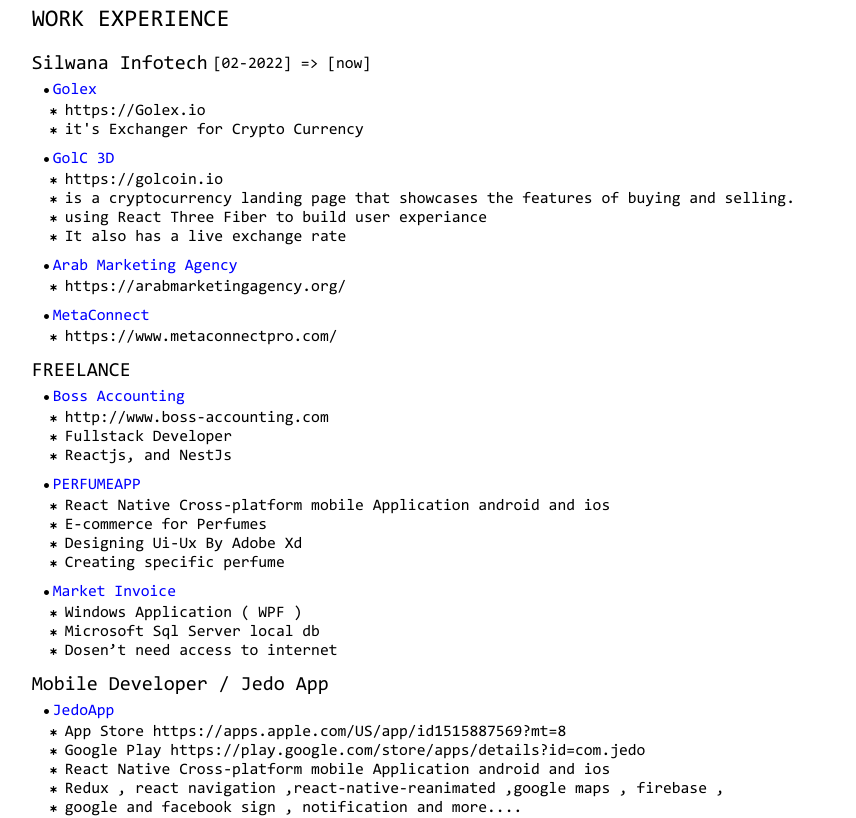
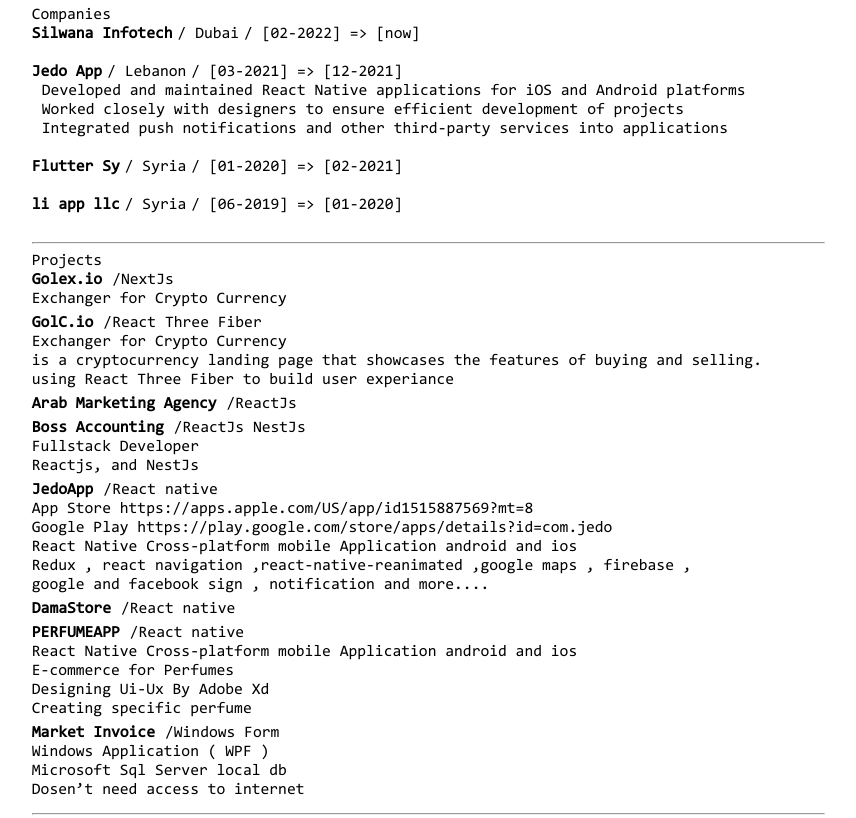
Before and after one commit to Mhde96/mohamd-almahdi-cv, a React (Create React App) app: page / in a window 1280 px wide. Shown: the part 1381-2199 px from the top of the page, without its empty margins (6-862 px from the left). Built offline with nearby package versions, Linux system fonts and the light colour scheme.

Commit message:
update cv

```diff
--- a/src/App.jsx
+++ b/src/App.jsx
@@ -9,6 +9,8 @@
 import { useReactToPrint } from "react-to-print";
 
 import "./print.scss";
+import { CompaniesSection } from "./sections/companies/CompaniesSection";
+import { ProjectsScection } from "./sections/projects/ProjectsScection";
 function App() {
   const componentRef = useRef();
 
@@ -24,6 +26,10 @@
       <Summary />
       <DigitalSkills />
       <hr />
+      <CompaniesSection />
+      <hr />
+      <ProjectsScection />
+      <hr />
       <Works />
       <hr />
       <Education />
--- /dev/null
+++ b/src/data/companiesData.js
@@ -0,0 +1,33 @@
+export const companiesData = [
+  {
+    name: "Silwana Infotech",
+    location: "Dubai",
+    time: "[02-2022] => [now]",
+    responsibilities: [],
+  },
+  {
+    name: "Jedo App",
+    location: "Lebanon",
+    time: "[03-2021] => [12-2021]",
+    type: "remotly",
+    responsibilities: [
+      "Developed and maintained React Native applications for iOS and Android platforms",
+      "Worked closely with designers to ensure  efficient development of projects",
+      "Integrated push notifications and other third-party services into applications",
+    ],
+  },
+  {
+    name: "Flutter Sy",
+    location: "Syria",
+    time: "[01-2020] => [02-2021]",
+    type: "remotly",
+    description: "",
+  },
+  {
+    name: "li app llc",
+    location: "Syria",
+    time: "[06-2019] => [01-2020]",
+    type: "remotly",
+    description: "",
+  },
+];
--- /dev/null
+++ b/src/data/projectsData.js
@@ -0,0 +1,81 @@
+export const projectsData = [
+  {
+    name: "Golex.io",
+    technologiesUsed: "NextJs",
+    link: "",
+    libraries: [
+      "nextJs",
+      "typescript",
+      "framer-motion",
+      "material-ui",
+      "Restful api",
+    ],
+    description: "Exchanger for Crypto Currency",
+  },
+  {
+    name: "GolC.io",
+    technologiesUsed: "React Three Fiber",
+    link: "https://golcoin.io",
+
+    libraries: ["nextJs", "framer-motion", "material-ui", "Restful api"],
+    description: "Exchanger for Crypto Currency",
+    features: [
+      "is a cryptocurrency landing page that showcases the features of buying and selling.",
+      "using React Three Fiber to build user experiance ",
+    ],
+  },
+  // {
+  //   name: "Meta Connect",
+  //   // link: "https://arabmarketingagency.org/",
+  // },
+  {
+    name: "Arab Marketing Agency",
+    technologiesUsed: "ReactJs",
+    link: "https://arabmarketingagency.org/",
+  },
+  {
+    name: "Boss Accounting ",
+    technologiesUsed: "ReactJs NestJs",
+    link: "http://www.boss-accounting.com",
+    features: ["Fullstack Developer", "Reactjs, and NestJs"],
+    libraries: ["ReactJs", "Redux , react navigation"],
+  },
+  {
+    name: "JedoApp ",
+    technologiesUsed: "React native",
+    // "link": "https://apps.apple.com/US/app/id1515887569?mt=8",
+    features: [
+      "App Store https://apps.apple.com/US/app/id1515887569?mt=8",
+      "Google Play https://play.google.com/store/apps/details?id=com.jedo",
+      "React Native Cross-platform mobile Application android and ios",
+      "Redux , react navigation ,react-native-reanimated ,google maps , firebase ,",
+      "google and facebook sign , notification and more....",
+    ],
+  },
+  {
+    name: "DamaStore",
+    technologiesUsed: "React native",
+    // link: "https://arabmarketingagency.org/",
+  },
+  {
+    name: "PERFUMEAPP",
+    technologiesUsed: "React native",
+    link: "",
+    features: [
+      "React Native Cross-platform mobile Application android and ios",
+      "E-commerce for Perfumes",
+      "Designing Ui-Ux By Adobe Xd",
+      "Creating specific perfume",
+    ],
+  },
+  {
+    name: "Market Invoice",
+    technologiesUsed: "Windows Form",
+    link: "",
+    features: [
+      "Windows Application ( WPF )",
+      "Microsoft Sql Server local db",
+      "Dosen’t need access to internet",
+    ],
+  },
+];
--- /dev/null
+++ b/src/sections/companies/CompaniesSection.jsx
@@ -0,0 +1,25 @@
+import { companiesData } from "../../data/companiesData";
+import "./companies-styls.scss";
+export const CompaniesSection = () => {
+  return (
+    <div id="companies-styls">
+      <div>Companies</div>
+      {companiesData.map((item, index) => (
+        <div key={index}>
+          <div className="title">
+            <div className="company-name">{item.name}</div>
+            <div>/ {item.location}</div>
+            <div>/ {item.time}</div>
+          </div>
+
+          <div className="responsibilities">
+            {item.responsibilities?.map((item, index) => (
+              <div key={index}>{item}</div>
+            ))}
+          </div>
+          <br />
+        </div>
+      ))}
+    </div>
+  );
+};
--- /dev/null
+++ b/src/sections/companies/companies-styls.scss
@@ -0,0 +1,13 @@
+#companies-styls {
+  .title {
+    display: flex;
+    gap: 5px;
+  }
+  .company-name {
+    font-weight: 600;
+  }
+
+  .responsibilities {
+    padding-left: 10px;
+  }
+}
--- /dev/null
+++ b/src/sections/projects/ProjectsScection.jsx
@@ -0,0 +1,24 @@
+import { projectsData } from "../../data/projectsData";
+
+import "./projects-styles.scss";
+export const ProjectsScection = () => {
+  return (
+    <div id="projects-styles">
+      Projects
+      {projectsData.map((project, index) => (
+        <div>
+          <div className="title">
+            <div className="project-name">{project.name}</div>
+            <div>/{project.technologiesUsed}</div>
+          </div>
+          <div>{project.description}</div>
+          {project.features?.map((item, index) => (
+            <div>{item}</div>
+          ))}
+
+          <div className="br" />
+        </div>
+      ))}
+    </div>
+  );
+};
--- /dev/null
+++ b/src/sections/projects/projects-styles.scss
@@ -0,0 +1,15 @@
+#projects-styles {
+  .title {
+    display: flex;
+    gap: 10px;
+  }
+
+  .project-name {
+    font-weight: 600;
+  }
+
+  .br {
+    height: 5px;
+    // background-color: red;
+  }
+}
```
